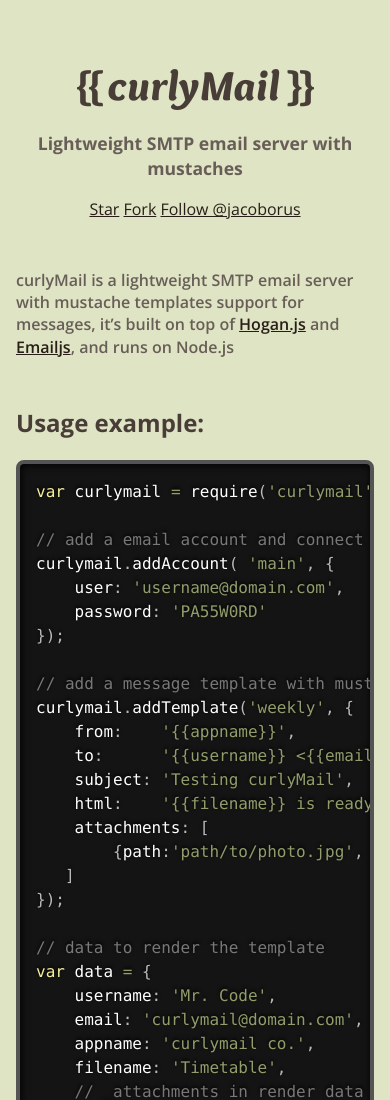
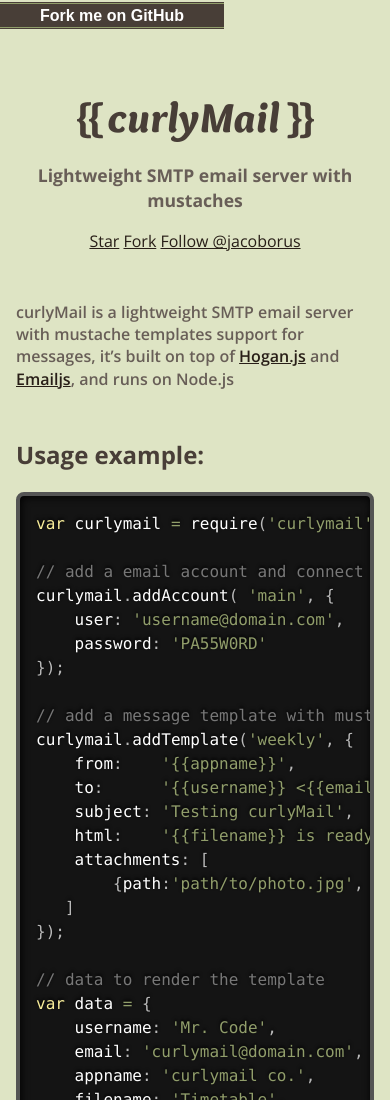
Before and after one commit to jacoborus/curlymail, a plain HTML site: page index.html in a window 390 px wide. Shown: the top 1100 px of the page. Drawn offline with nearby package versions, Linux system fonts and the light colour scheme.

Commit message:
add github ribbon

```diff
--- a/index.html
+++ b/index.html
@@ -11,13 +11,15 @@
     <link rel="stylesheet" href="css/main.css">
     <link href="css/prism.css" rel="stylesheet" />
     <link href='http://fonts.googleapis.com/css?family=Open+Sans:400,800,600,700' rel='stylesheet' type='text/css'>
-
+<style>#forkongithub a{background:#483e37;color:#fff;text-decoration:none;font-family:arial,sans-serif;text-align:center;font-weight:bold;padding:5px 40px;font-size:1rem;line-height:2rem;position:relative;transition:0.5s;}#forkongithub a:hover{background:#fff;color:#483e37;}#forkongithub a::before,#forkongithub a::after{content:"";width:100%;display:block;position:absolute;top:1px;left:0;height:1px;background:hsl(76, 21%, 52%);}#forkongithub a::after{bottom:1px;top:auto;}@media screen and (min-width:800px){#forkongithub{position:absolute;display:block;top:0;left:0;width:200px;overflow:hidden;height:200px;z-index:9999;}#forkongithub a{width:200px;position:absolute;top:60px;left:-60px;transform:rotate(-45deg);-webkit-transform:rotate(-45deg);-ms-transform:rotate(-45deg);-moz-transform:rotate(-45deg);-o-transform:rotate(-45deg);box-shadow:4px 4px 10px rgba(0,0,0,0.8);}}</style>
     <!--[if lt IE 9]>
         <script src="//html5shiv.googlecode.com/svn/trunk/html5.js"></script>
         <script>window.html5 || document.write('<script src="js/vendor/html5shiv.js"><\/script>')</script>
     <![endif]-->
 </head>
-<body><div class="container">
+<body>
+<aside id="forkongithub"><a href="https://github.com/jacoborus/curlymail">Fork me on GitHub</a></aside>
+<div class="container">
 <h1 id="title"><img src="curlymail-logo.png" alt="curlymail logo" title="curlymail logo"></h1>
 
 <p class="subtitle">Lightweight SMTP email server with mustaches</p>
```
